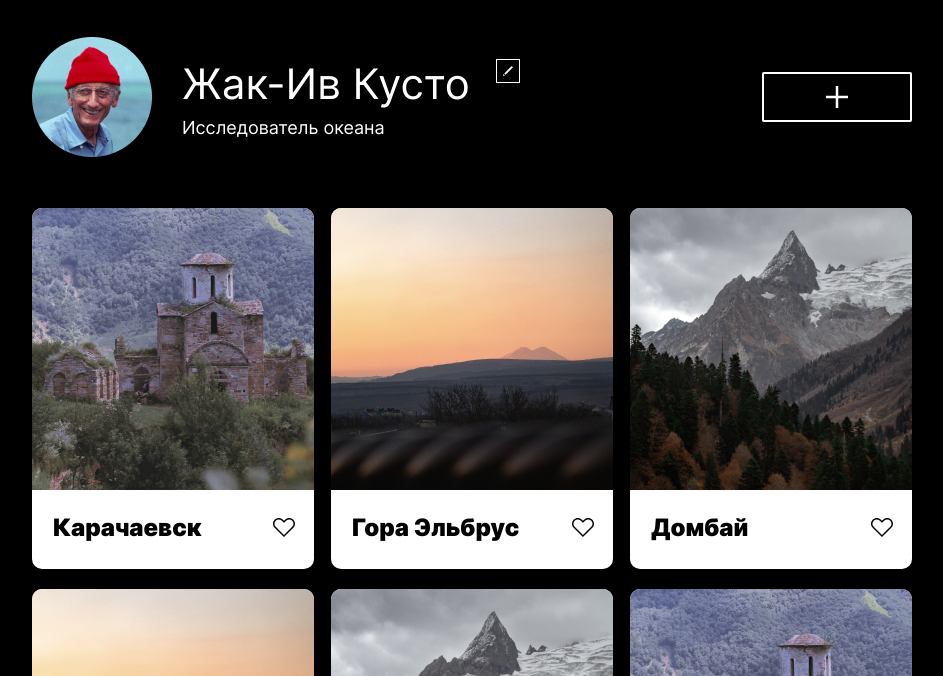
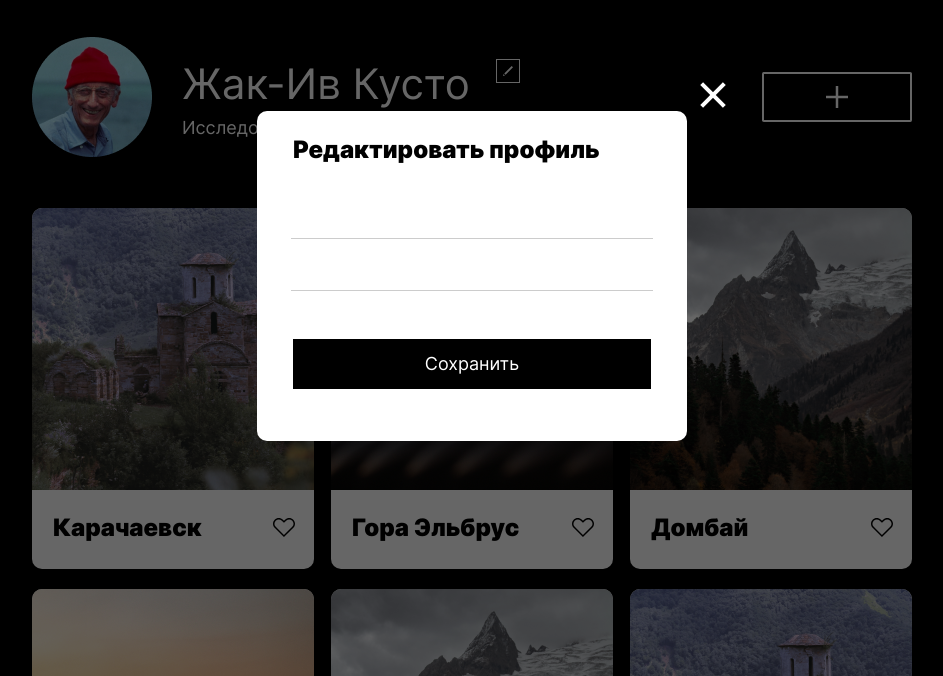
Before and after one commit to ElenaDibirova/mesto, a plain HTML site: page index.html in a window 1280 px wide. Shown: the part 124-800 px from the top of the page, without its empty margins (168-1111 px from the left). Drawn offline with Linux system fonts and the light colour scheme; files whose address does not match are found by name.

Commit message:
popup WIP

```diff
--- /dev/null
+++ b/blocks/popup/__bio-edit/popup__bio-edit.css
@@ -0,0 +1,8 @@
+.popup__bio-edit {
+  background: none;
+  border: none;
+  outline: none;
+  border-bottom: 1px solid rgba(0, 0, 0, 0.2);
+  margin-top: 30px;
+  width: 358px;
+}
--- /dev/null
+++ b/blocks/popup/__close-button/popup__close-button.css
@@ -0,0 +1,28 @@
+.popup__close-button {
+  position: absolute;
+  top: -40px;
+  right: -40px;
+  cursor: pointer;
+  border: none;
+  background: none;
+  width: 32px;
+  height: 32px;
+}
+
+.popup__close-button::before {
+  position: absolute;
+  content: '';
+  height: 32px;
+  border-right: 4px solid white;
+  top: 8px;
+  transform: rotate(45deg);
+}
+
+.popup__close-button::after {
+  position: absolute;
+  content: '';
+  height: 32px;
+  border-right: 4px solid white;
+  top: 8px;
+  transform: rotate(-45deg);
+}
--- /dev/null
+++ b/blocks/popup/__name-edit/popup__name-edit.css
@@ -0,0 +1,8 @@
+.popup__name-edit {
+  background: none;
+  border: none;
+  outline: none;
+  border-bottom: 1px solid rgba(0, 0, 0, 0.2);
+  width: 358px;
+  margin-top: 30px;
+}
--- /dev/null
+++ b/blocks/popup/__save-button/_text/popup__save-button_text.css
@@ -0,0 +1,6 @@
+.popup__save-button_text {
+  color: white;
+  font-size: 18px;
+  line-height: 22px;
+  font-weight: 400;
+}
--- /dev/null
+++ b/blocks/popup/__save-button/popup__save-button.css
@@ -0,0 +1,8 @@
+.popup__save-button {
+  background-color: black;
+  border: none;
+  cursor: pointer;
+  width: 358px;
+  height: 50px;
+  margin-top: 48px;
+}
--- /dev/null
+++ b/blocks/popup/__title/popup__title.css
@@ -0,0 +1,7 @@
+.popup__title {
+  font-size: 24px;
+  line-height: 29px;
+  font-weight: 900;
+  align-self: flex-start;
+  margin-left: 36px;
+}
--- /dev/null
+++ b/blocks/popup/__window/popup__window.css
@@ -0,0 +1,12 @@
+.popup__window {
+  position: relative;
+  border-radius: 10px;
+  background-color: white;
+  width: 430px;
+  height: 330px;
+  display: flex;
+  align-items: center;
+  flex-direction: column;
+  top: calc(50% - 165px);
+  margin: auto;
+}
--- /dev/null
+++ b/blocks/popup/popup.css
@@ -0,0 +1,13 @@
+.popup {
+  font-family: "Inter", "Arial", sans-serif;
+  position: fixed;
+  z-index: 100;
+  color: #000000;
+  background: rgba(0, 0, 0, 0.6);
+  top: 0;
+  left: 0;
+  right: 0;
+  bottom: 0;
+  justify-content: center;
+  align-items: center;
+}
--- a/index.html
+++ b/index.html
@@ -72,8 +72,23 @@
     </section>
 
     </main>
+
     <footer class="footer">
       <p class="footer__copyright">© 2020 Mesto Russia</p>
     </footer>
   </div>
+
+  <div class="popup">
+    <div class="popup__window">
+      <p class="popup__title">Редактировать профиль</p>
+      <button class="popup__close-button"></button>
+      <input type="text" class="popup__name-edit"></input>
+      <input type="text" class="popup__bio-edit"></input>
+      <button class="popup__save-button">
+        <span class="popup__save-button_text">Сохранить</span>
+      </button>
+    </div>
+  </div>
+
 </body>
+</html>
--- a/pages/index.css
+++ b/pages/index.css
@@ -23,5 +23,14 @@
 @import url(../blocks/elements/elements.css);
 @import url(../blocks/element/__info/element__info.css);
 
+@import url(../blocks/popup/popup.css);
+@import url(../blocks/popup/__bio-edit/popup__bio-edit.css);
+@import url(../blocks/popup/__close-button/popup__close-button.css);
+@import url(../blocks/popup/__name-edit/popup__name-edit.css);
+@import url(../blocks/popup/__save-button/popup__save-button.css);
+@import url(../blocks/popup/__title/popup__title.css);
+@import url(../blocks/popup/__window/popup__window.css);
+@import url(../blocks/popup/__save-button/_text/popup__save-button_text.css);
+
 @import url(../blocks/footer/footer.css);
 @import url(../blocks/footer/__copyright/footer__copyright.css);
```
